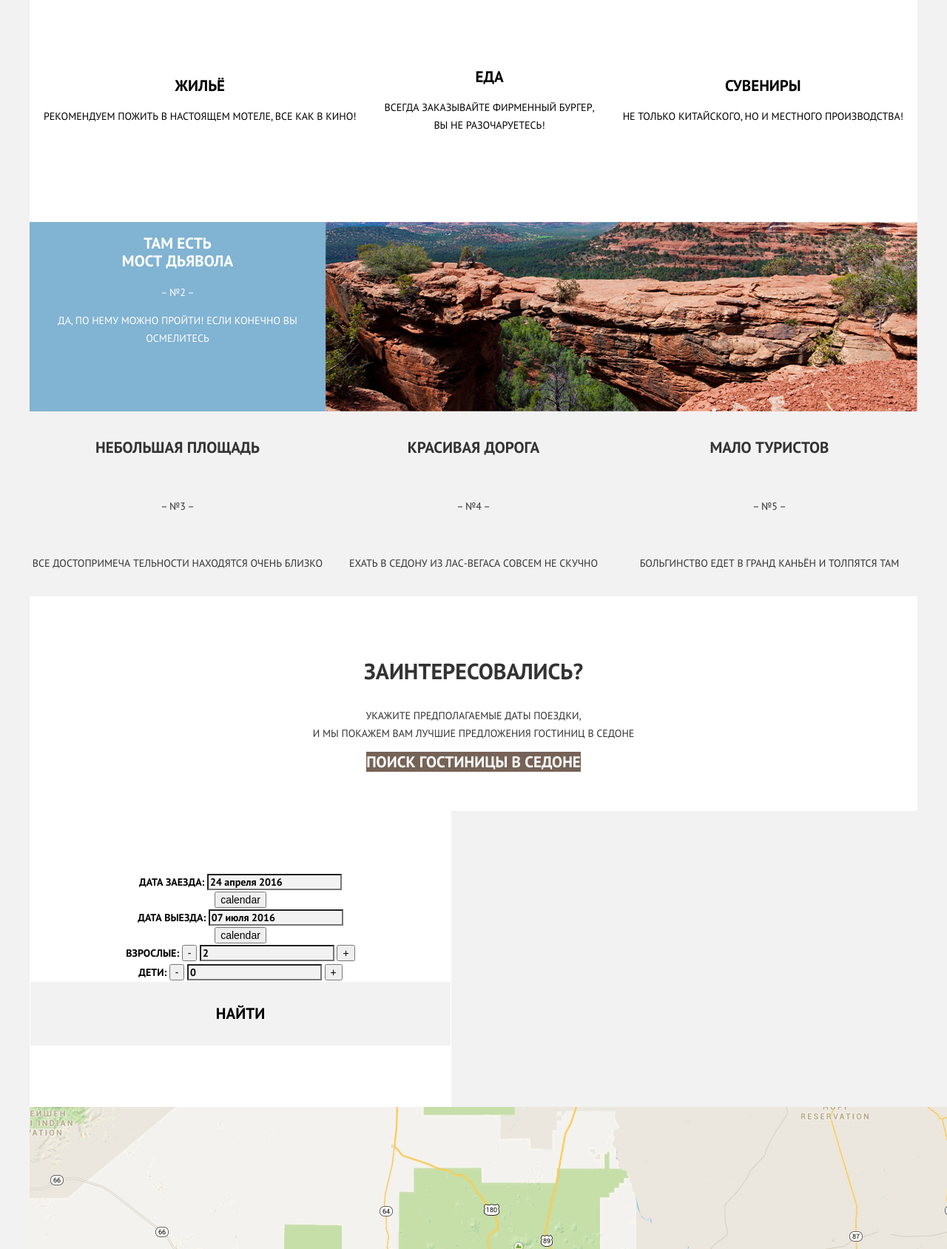
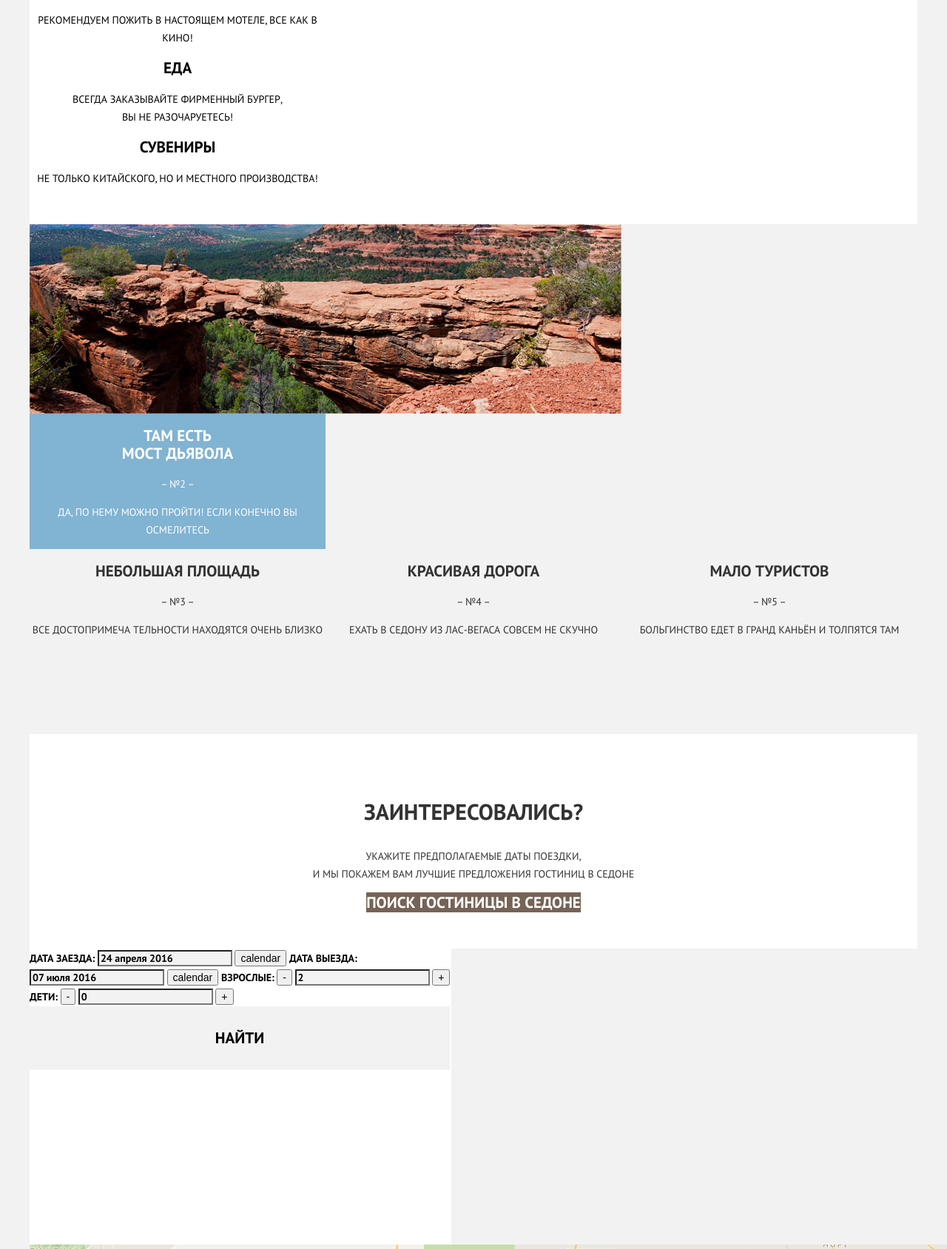
Before and after one commit to fristyr/456329-sedona, a plain HTML site: page index.html in a window 1280 px wide. Shown: the part 1112-2800 px from the top of the page at 74% size. Drawn offline with Linux system fonts and the light colour scheme.

Commit message:
Помощь

```diff
--- a/css/style.css
+++ b/css/style.css
@@ -39,7 +39,7 @@ a {
     background-color: #FFFFFF
 }
 
-nav {
+.main-navigation {
     position: relative;
 }
 
@@ -51,6 +51,7 @@ nav {
 }
 
 .site-navigation {
+    margin: 0;
     display: flex;
     justify-content: space-around;
     list-style: none;
@@ -87,6 +88,7 @@ nav {
 }
 
 .couse-wrapper {
+    display: flex;
 }
 
 .wrapper-gray {
@@ -94,7 +96,6 @@ nav {
 }
 
 .couse-gray {
-    display: flex;
     justify-content: space-around;
     align-items: stretch;
 }
@@ -122,8 +123,6 @@ nav {
 }
 
 .couse {
-    display: flex;
-    flex-direction: column;
     width: 400px;
     min-height: 250px;
     text-align: center;
@@ -134,26 +133,20 @@ nav {
 }
 
 .features {
-    display: flex;
-    justify-content: space-around;
-    align-items: center;
     min-height: 330px;
-    background-color: #ffffff;
-}
-
-.features,
-.features.item {
     text-align: center;
     font-weight: 400;
     text-transform: uppercase;
     color: #000000;
+    background-color: #ffffff;
 }
 
+.features-item  {
+    width: 400px;
+}
 
 .interest {
-    display: flex;
-    flex-direction: column;
-    justify-content: center;
+    padding-top: 57px;
     min-height: 290px;
     background-color: #FFFFFF;
     text-align: center;
@@ -195,16 +188,11 @@ nav {
 }
 
 .hotel-search {
-    display: flex;
-    flex-direction: column;
-    justify-content: center;
-    align-items: center;
     width: 570px;
     min-height: 400px;
     background-color: #ffffff;
     font-size: 14px;
     line-height: 26px;
-
 }
 
 .hotel-search label {
@@ -255,18 +243,19 @@ nav {
 
 /*Footer start*/
 
+footer {
+    display: flex;
+    justify-content: space-between;
+    align-items: center;
+}
+
 .social-links-list {
-    display: flex;
 }
 
 .social-links-list li{
     list-style: none;
-    flex-direction: column;
-    justify-content: center;
     align-items: baseline;
 }
-
-
 
 .visitsedona-footer-link a{
     color: #000;
@@ -285,7 +274,8 @@ nav {
 }
 
 /*Footer end*/
-
+/*+++++++++++++++++++++++++++++++++++++++++++++++++++++++++++++++++++++++++++++
++++++++++++++++++++++++++++++++++++++++++++++++++++++++++++++++++++++++++++++++*/
 /* Hotels style */
 
 .infrastructure-housetype-price {
@@ -297,6 +287,7 @@ nav {
 .chose-housing {
     background-image: url(../img/inner-form-img.jpg);
     background-repeat: no-repeat;
+
 }
 
 .chose-housing label{
--- a/index.html
+++ b/index.html
@@ -25,7 +25,7 @@
                 </ul>
             </nav>
         </header>
-        <main class="container">
+        <main>
             <div class="promo-block">
                 <img src="img/intro.jpg" alt="main-header-img">
             </div>
@@ -67,13 +67,14 @@
             </section>
             <div class="blue-couse-wrapper couse-wrapper">
                 <div class="couse couse-blue">
+                    <div class="couse-image">
+                        <img src="img/canyon-image.jpg" alt="canyon-image">
+                    </div>
                     <h2>Там есть<br>мост дьявола</h2>
                     <span>– №2 –</span>
                     <p>Да, по нему можно пройти! Если конечно вы осмелитесь</p>
                 </div>
-                    <div class="couse-image">
-                        <img src="img/canyon-image.jpg" alt="canyon-image">
-                    </div>
+
             </div>
             <section class="couse-wrapper wrapper-gray">
                 <div class="couse couse-gray">
```
Also changed, not shown: hotels.html (+2 -0 lines).
